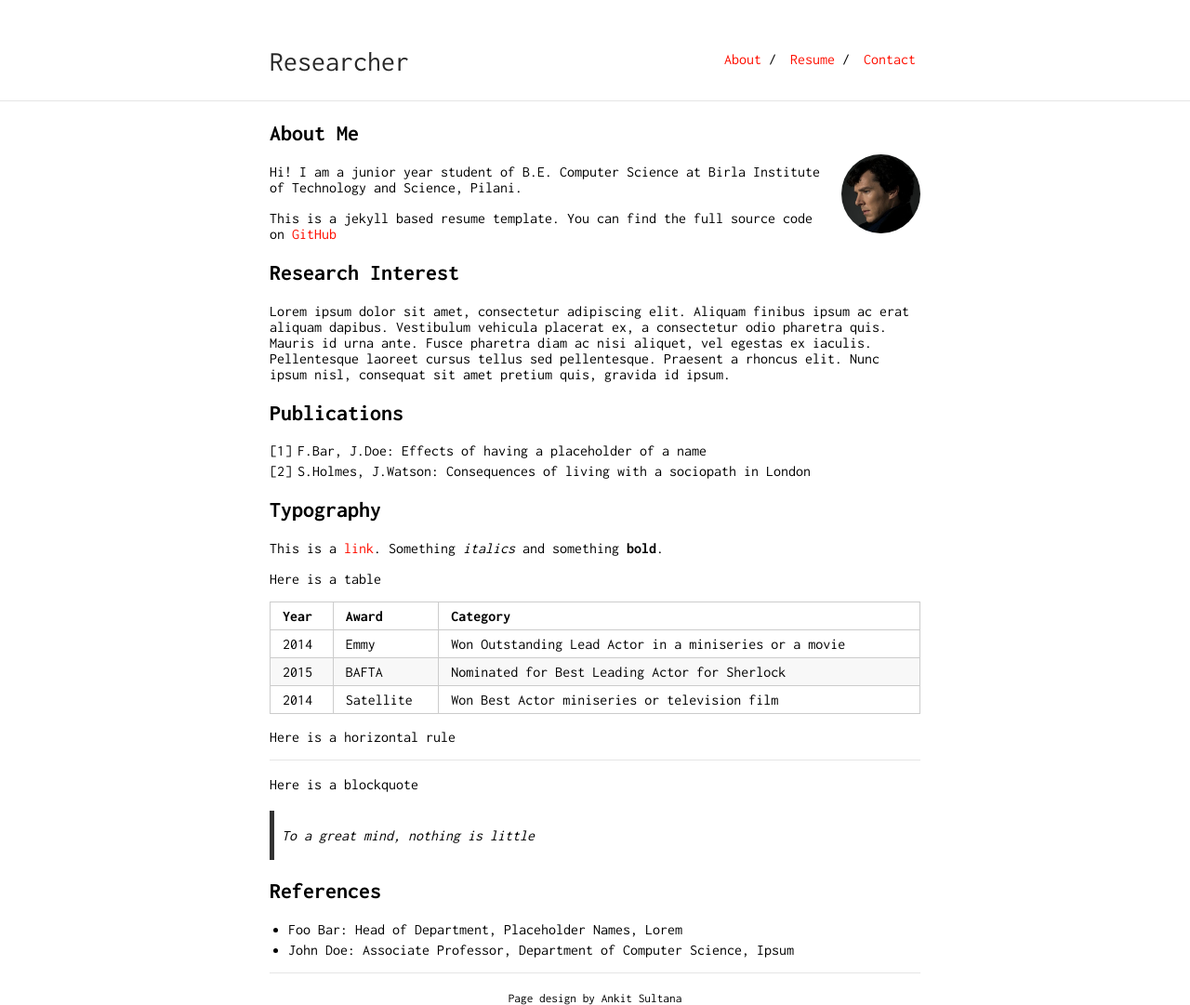
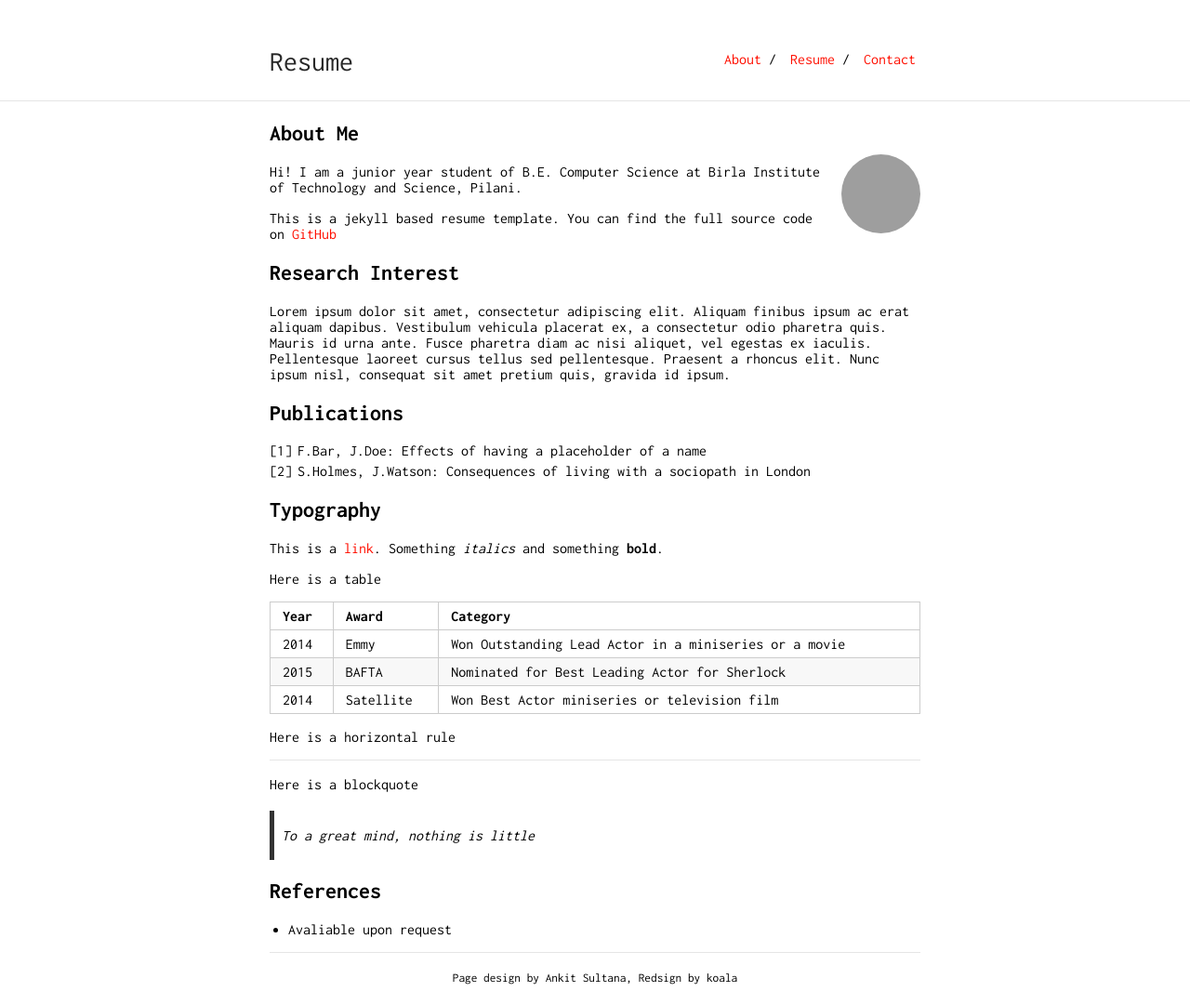
Before and after one commit to gabbayi/gabbayi.github.io, a Jekyll site: the page built from index.md, in a window 1280 px wide. Shown: the whole page at 93% size. Built offline with Jekyll 4.4.1, drawn with Linux system fonts in a browser that asks for light colours; our own code applies the rules of GitHub Pages for plain Markdown files; after the commit the page ends 1059 px from its top, so only the background shows below that; grey boxes are pictures that could not be loaded.

Commit message:
change 1

```diff
--- a/_config.yml
+++ b/_config.yml
@@ -1,4 +1,4 @@
-title: Researcher
+title: Resume
 url: ""
 baseurl: ""
 
@@ -9,7 +9,7 @@ tracking_id: #
 
 footer: yes
 footer_url: "https://github.com/ankitsultana"
-footer_text: "Page design by Ankit Sultana"
+footer_text: "Page design by Ankit Sultana, Redsign by koala"
 
 sass:
     style: compressed
--- a/index.md
+++ b/index.md
@@ -4,7 +4,7 @@ layout: default
 
 ## About Me
 
-<img class="profile-picture" src="sherlock.jpg">
+<img class="profile-picture" src="koala.jpg">
 
 Hi! I am a junior year student of B.E. Computer Science at Birla Institute of Technology and Science, Pilani.
 
@@ -41,5 +41,4 @@ Here is a blockquote
 
 ## References
 
-* Foo Bar: Head of Department, Placeholder Names, Lorem
-* John Doe: Associate Professor, Department of Computer Science, Ipsum
+* Avaliable upon request
```
Also changed, not shown: contact.md (+6 -8 lines), koala.jpeg (added), sherlock.jpg (deleted).
